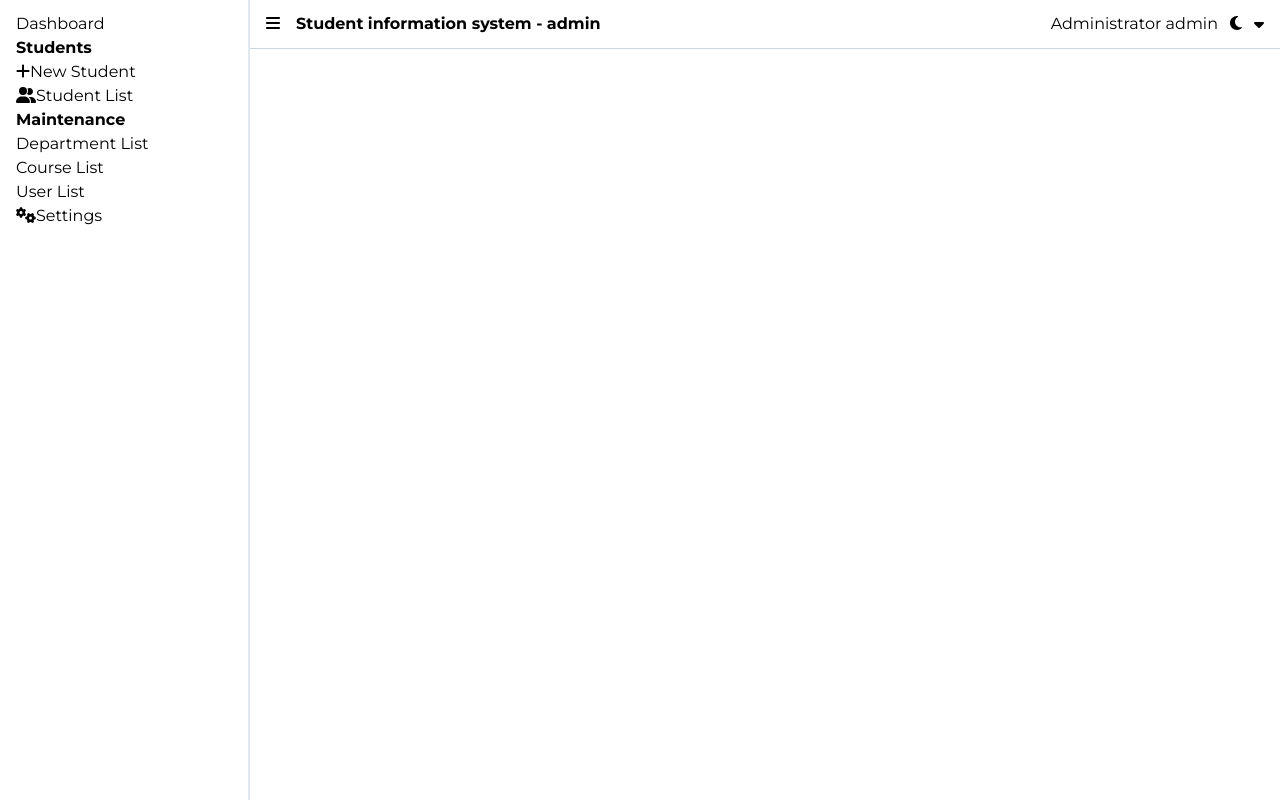
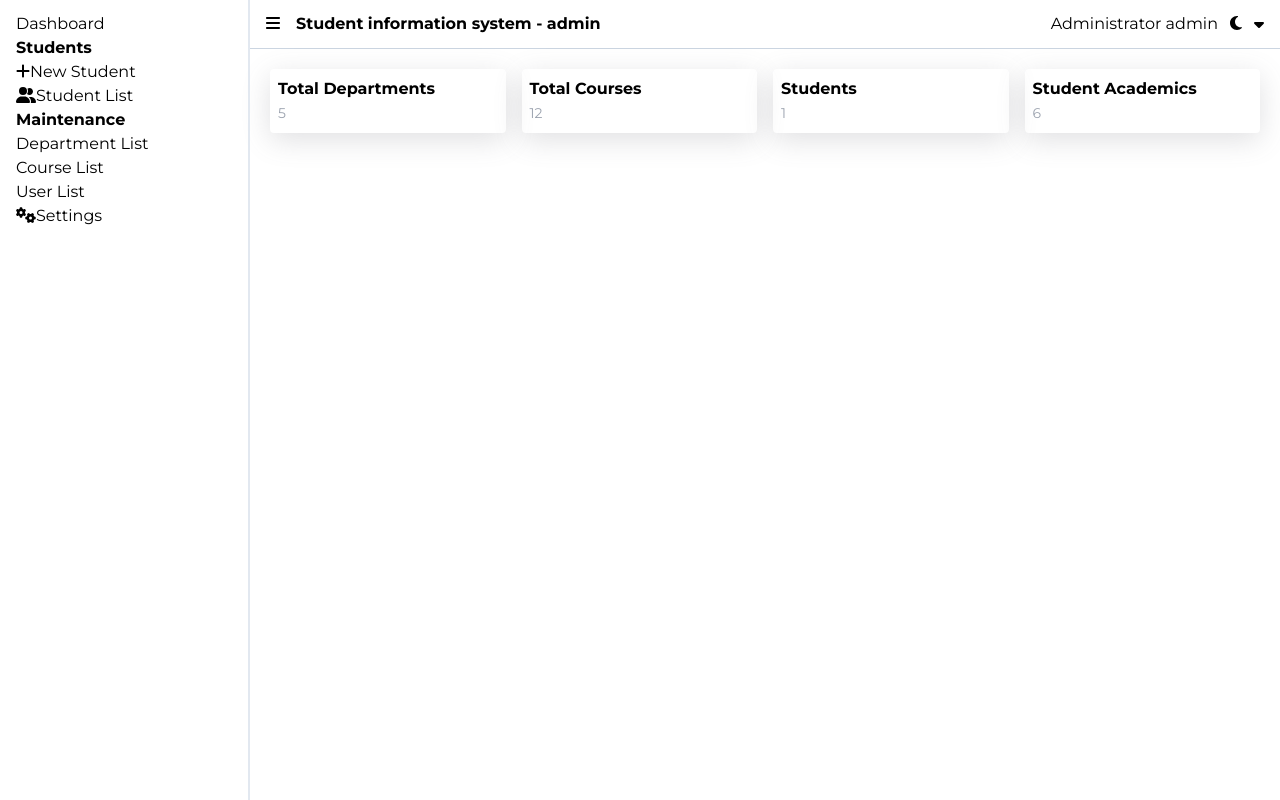
Before and after one commit to Mark-Alexis-Posadas/student-information-system, a React (Vite) app in the folder client/: page / in a window 1280 px wide. Built offline with nearby package versions, Linux system fonts and the light colour scheme.

Commit message:
added custom shadow and department page

```diff
--- a/client/src/App.tsx
+++ b/client/src/App.tsx
@@ -13,6 +13,7 @@ import { DepartmentList } from "./pages/DepartmentList";
 import { CourseList } from "./pages/CourseList";
 import { UserList } from "./pages/UserList";
 import { Settings } from "./pages/Settings";
+import { Dashboard } from "./pages/Dashboard";
 
 const App: React.FC = () => {
   const isToggle = useAppSelector((state) => state.toggle.isToggle);
@@ -28,6 +29,7 @@ const App: React.FC = () => {
         />
         <main className="p-5">
           <Routes>
+            <Route path="/" element={<Dashboard />} />
             <Route path="add-student" element={<AddStudent />} />
             <Route path="student-list" element={<StudentList />} />
             <Route path="department-list" element={<DepartmentList />} />
--- a/client/src/pages/Dashboard/index.tsx
+++ b/client/src/pages/Dashboard/index.tsx
@@ -0,0 +1,26 @@
+import React from "react";
+
+export const Dashboard: React.FC = () => {
+  return (
+    <div>
+      <div className="grid grid-cols-4 gap-4">
+        <div className="p-2 rounded shadow-custom-shadow">
+          <h1 className="font-bold">Total Departments</h1>
+          <span className="text-sm text-gray-400">5</span>
+        </div>
+        <div className="p-2 rounded shadow-custom-shadow">
+          <h1 className="font-bold">Total Courses</h1>
+          <span className="text-sm text-gray-400">12</span>
+        </div>
+        <div className="p-2 rounded shadow-custom-shadow">
+          <h1 className="font-bold">Students</h1>
+          <span className="text-sm text-gray-400">1</span>
+        </div>
+        <div className="p-2 rounded shadow-custom-shadow">
+          <h1 className="font-bold">Student Academics</h1>
+          <span className="text-sm text-gray-400">6</span>
+        </div>
+      </div>
+    </div>
+  );
+};
--- a/client/src/types/states/dispatch.ts
+++ /dev/null
@@ -1 +0,0 @@
-type Dispatch = (action: AnyAction) => void;
--- a/client/src/types/states/isToggle.ts
+++ /dev/null
@@ -1,5 +0,0 @@
-export interface IsToggleType {
-  toggle: {
-    isToggle: boolean;
-  };
-}
--- a/client/tailwind.config.js
+++ b/client/tailwind.config.js
@@ -6,6 +6,9 @@ export default {
       fontFamily: {
         montserrat: ["Montserrat", "sans-serif"],
       },
+      boxShadow: {
+        "custom-shadow": "rgba(100, 100, 111, 0.2) 0px 7px 29px 0px",
+      },
     },
   },
   plugins: [],
```
